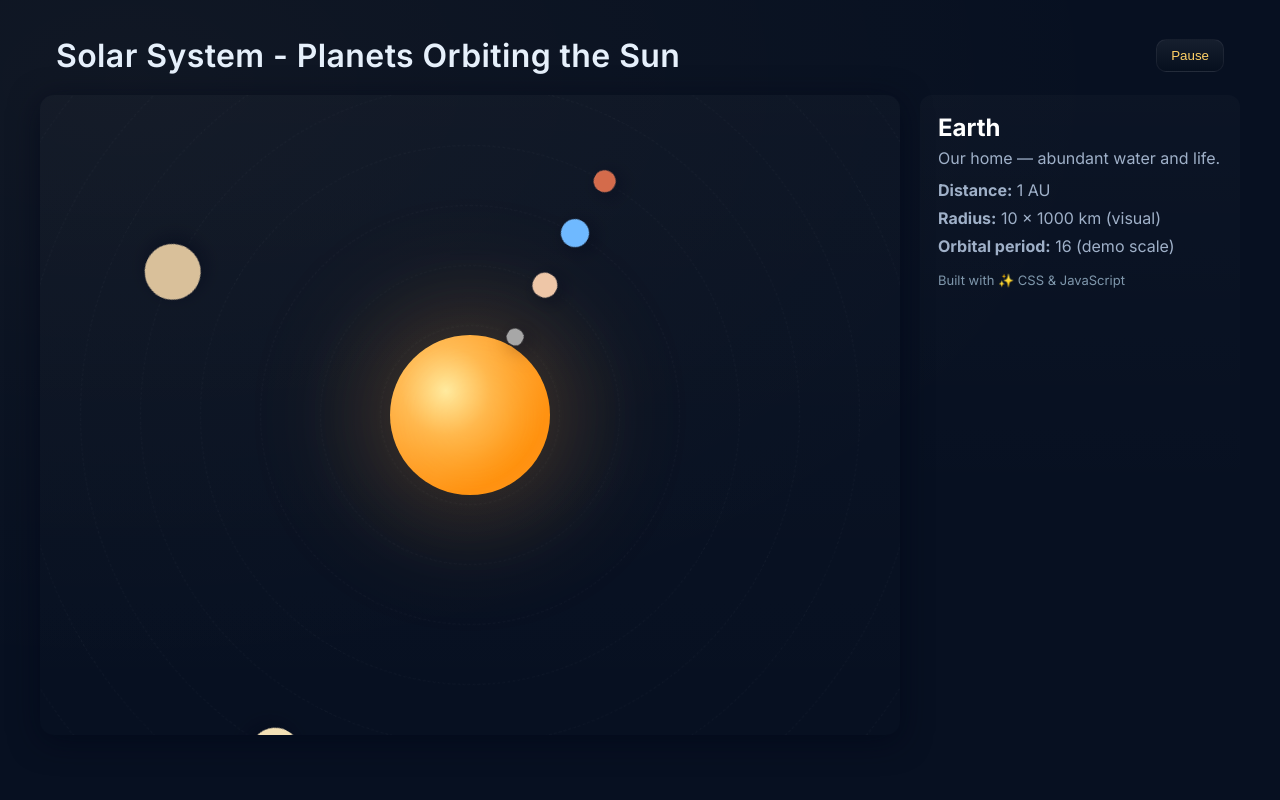
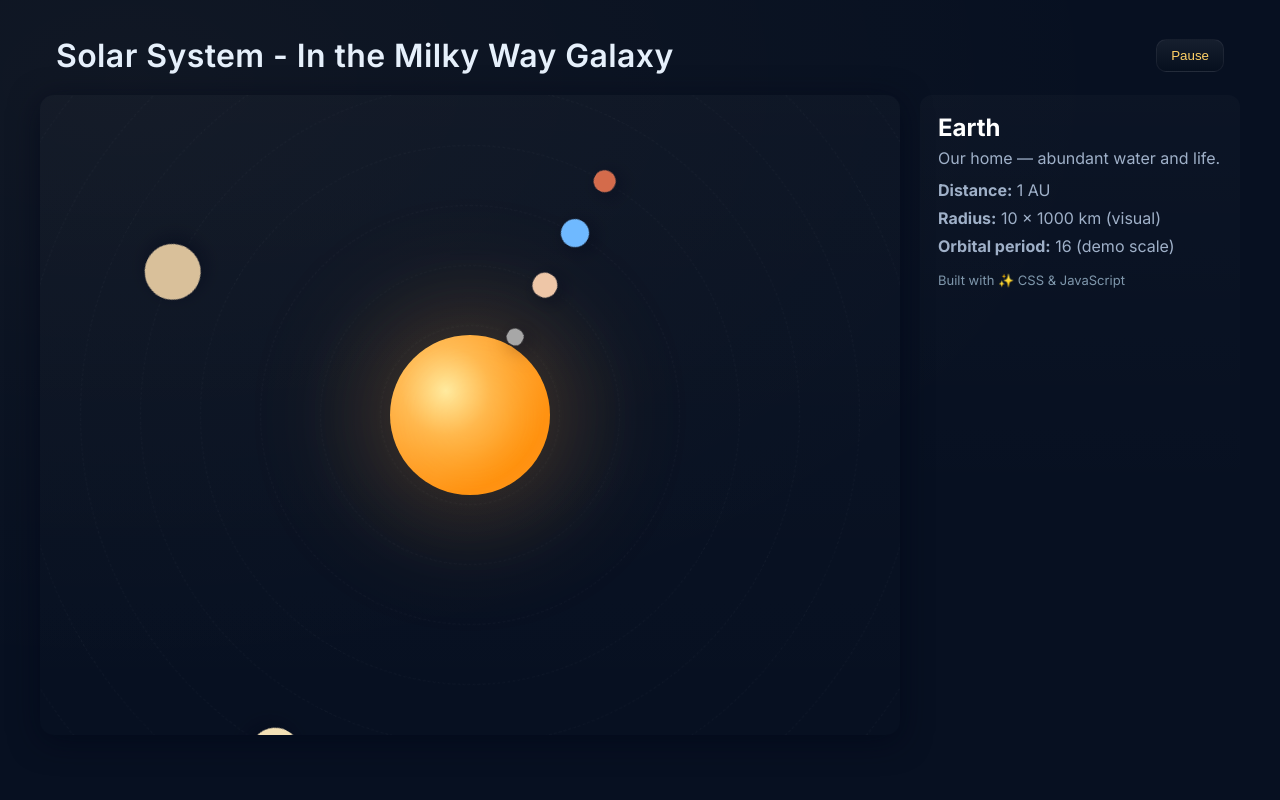
Before and after one commit to Mou-sys/galaxy-app, a plain HTML site: page index.html in a window 1280 px wide. Drawn offline with Linux system fonts and the light colour scheme.

Commit message:
Update header title for solar system page

```diff
--- a/index.html
+++ b/index.html
@@ -10,7 +10,7 @@
   <body>
     <main class="app">
       <header class="topbar">
-        <h1> Solar System - Planets Orbiting the Sun </h1>
+        <h1> Solar System - In the Milky Way Galaxy </h1>
         <div class="controls">
           <button id="toggleMotion" aria-pressed="false">Pause</button>
         </div>
```
